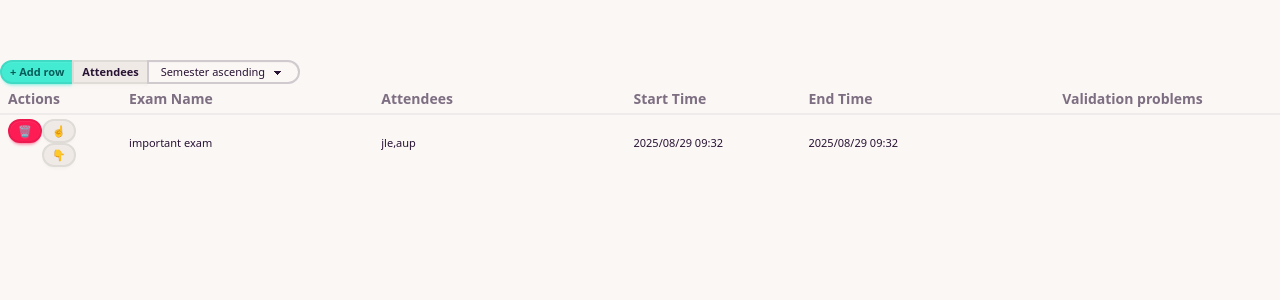
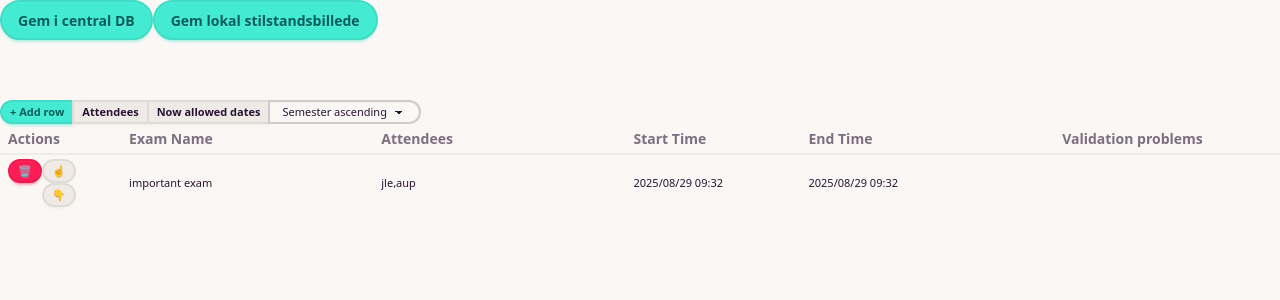
Before and after one commit to uldahlalex/examsheets, a React (Vite) app: page /1 in a window 1280 px wide. Shown: the top 300 px of the page. Built offline with nearby package versions, Linux system fonts and the light colour scheme.

Commit message:
before refactor to multi sheets

```diff
--- a/src/components/App.tsx
+++ b/src/components/App.tsx
@@ -20,20 +20,26 @@ export default function App() {
     const [attendees] = useAtom(AllAttendeesAtom)
     const [rows, setRows] = useAtom(RowsAtom)
     const [order, setOrder] = useState<string>('examName')
-    const orderedRows: Row[] = [...rows].sort((a, b) => {
+    const orderedRows: Row[] = [...rows].sort((a: Row, b: Row): number => {
         if (order === 'examName') {
             return a.examName.localeCompare(b.examName);
         }
         if(order === 'startDate') {
             return new Date(a.startDate).getTime() - new Date(b.startDate).getTime();
         }
-        return rows;
+        return 0;
 
         });
 
 
     return (<>
 
+        <button className="btn btn-primary" onClick={() => {
+
+        }}>Gem i central DB</button>
+        <button className="btn btn-primary" onClick={() => {
+            //todo
+        }}>Gem lokal stilstandsbillede</button>
 
         <div className="mt-15">
             <div className=" flex">
@@ -47,13 +53,31 @@ export default function App() {
                         attendees: [],
                     }])}>+ Add row
                     </button>
-                    <button className="btn join-item btn-xs" popoverTarget="popover-1" style={{ anchorName: "--anchor-1" } }>
+                    <button className="btn join-item btn-xs" popoverTarget="popover-1" style={{
+                        // @ts-ignore
+                        anchorName: "--anchor-1" } }>
                         Attendees
                     </button>
 
                     <ul className="dropdown menu w-45 rounded-box bg-base-100 shadow-sm"
-                        popover="auto" id="popover-1" style={{ positionAnchor: "--anchor-1" } }>
+                        popover="auto" id="popover-1"
+
+                        style={{
+                            // @ts-ignore
+                            positionAnchor: "--anchor-1" } }>
                         <AllAttendees />
+                    </ul>
+                    <button className="btn join-item btn-xs" popoverTarget="popover-2" style={{
+                        // @ts-ignore
+                        anchorName: "--anchor-1" } }>
+                        Now allowed dates
+                    </button>
+
+                    <ul className="dropdown menu w-45 rounded-box bg-base-100 shadow-sm"
+                        popover="auto" id="popover-2" style={{
+                        // @ts-ignore
+                        positionAnchor: "--anchor-1" } }>
+                    {/*    todo*/}
                     </ul>
                     <select className="select select-xs join-item" value={order} onChange={e => setOrder(e.target.value)}>
                     <option value="">Manual ordering</option>
```
Also changed, not shown: 1 other file (tests, documents, lock files or other folders).
